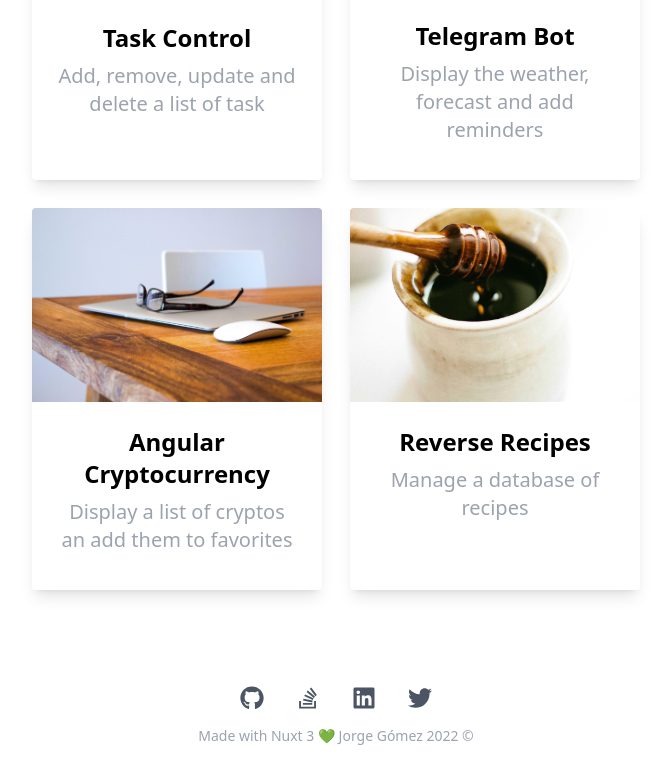
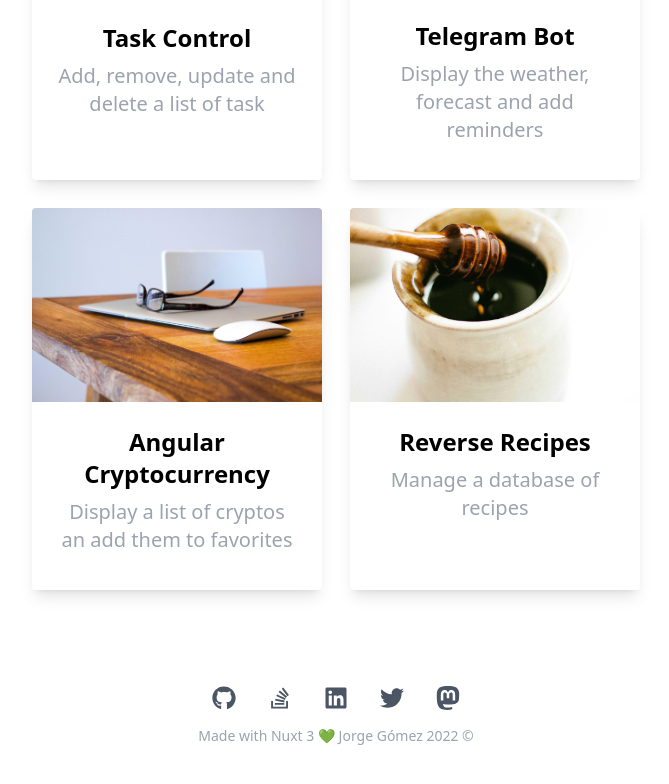
Before and after one commit to jgcarrillo/jgcarrillo-nuxt3, a Nuxt app: page / in a window 1280 px wide. Shown: the part 1841-2625 px from the top of the page, without its empty margins (304-973 px from the left). Built offline with nearby package versions, Linux system fonts and the light colour scheme.

Commit message:
feat: add Mastodon svg into Footer

```diff
--- a/components/TheFooter.vue
+++ b/components/TheFooter.vue
@@ -16,6 +16,9 @@
       <a href="https://twitter.com/jgcarrillo_" target="_blank">
         <IconsTwitterIcon />
       </a>
+      <a rel="me" href="https://mastodon.social/@jgcarrillo">
+        <IconsMastodonIcon />
+      </a>
     </div>
     <p class="text-sm md:text-normal text-center text-gray-400 font-thin">
       Made with Nuxt 3 💚 Jorge Gómez 2022 &copy;
--- /dev/null
+++ b/components/icons/MastodonIcon.vue
@@ -0,0 +1,18 @@
+<template>
+  <svg
+    xmlns="http://www.w3.org/2000/svg"
+    width="61.076954mm"
+    height="65.47831mm"
+    viewBox="0 0 216.4144 232.00976"
+    class="w-6 h-6 text-gray-600 hover:text-gray-400 transition duration-500"
+  >
+    <path
+      fill="currentColor"
+      d="M211.80734 139.0875c-3.18125 16.36625-28.4925 34.2775-57.5625 37.74875-15.15875 1.80875-30.08375 3.47125-45.99875 2.74125-26.0275-1.1925-46.565-6.2125-46.565-6.2125 0 2.53375.15625 4.94625.46875 7.2025 3.38375 25.68625 25.47 27.225 46.39125 27.9425 21.11625.7225 39.91875-5.20625 39.91875-5.20625l.8675 19.09s-14.77 7.93125-41.08125 9.39c-14.50875.7975-32.52375-.365-53.50625-5.91875C9.23234 213.82 1.40609 165.31125.20859 116.09125c-.365-14.61375-.14-28.39375-.14-39.91875 0-50.33 32.97625-65.0825 32.97625-65.0825C49.67234 3.45375 78.20359.2425 107.86484 0h.72875c29.66125.2425 58.21125 3.45375 74.8375 11.09 0 0 32.975 14.7525 32.975 65.0825 0 0 .41375 37.13375-4.59875 62.915"
+    />
+    <path
+      fill="#fff"
+      d="M177.50984 80.077v60.94125h-24.14375v-59.15c0-12.46875-5.24625-18.7975-15.74-18.7975-11.6025 0-17.4175 7.5075-17.4175 22.3525v32.37625H96.20734V85.42325c0-14.845-5.81625-22.3525-17.41875-22.3525-10.49375 0-15.74 6.32875-15.74 18.7975v59.15H38.90484V80.077c0-12.455 3.17125-22.3525 9.54125-29.675 6.56875-7.3225 15.17125-11.07625 25.85-11.07625 12.355 0 21.71125 4.74875 27.8975 14.2475l6.01375 10.08125 6.015-10.08125c6.185-9.49875 15.54125-14.2475 27.8975-14.2475 10.6775 0 19.28 3.75375 25.85 11.07625 6.36875 7.3225 9.54 17.22 9.54 29.675"
+    />
+  </svg>
+</template>
```
